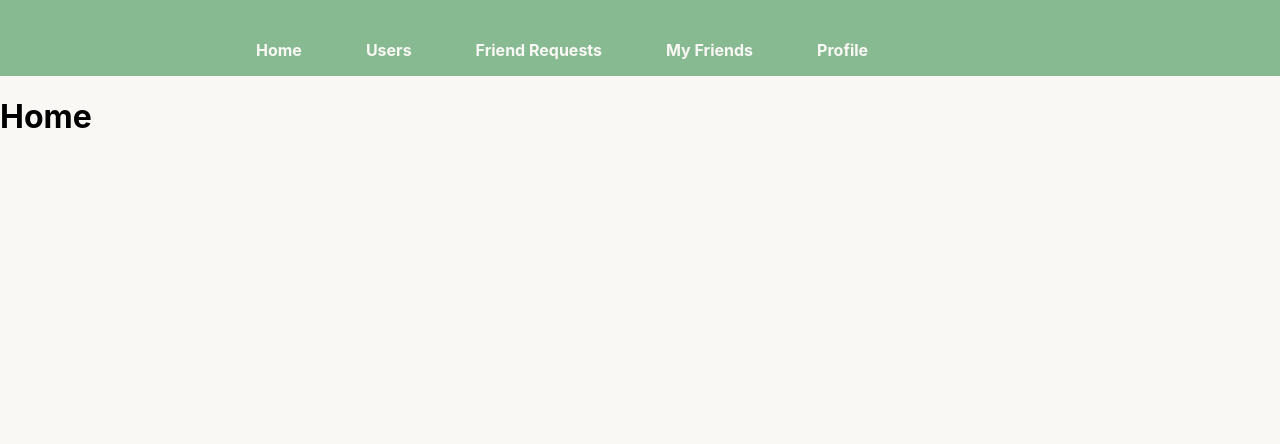
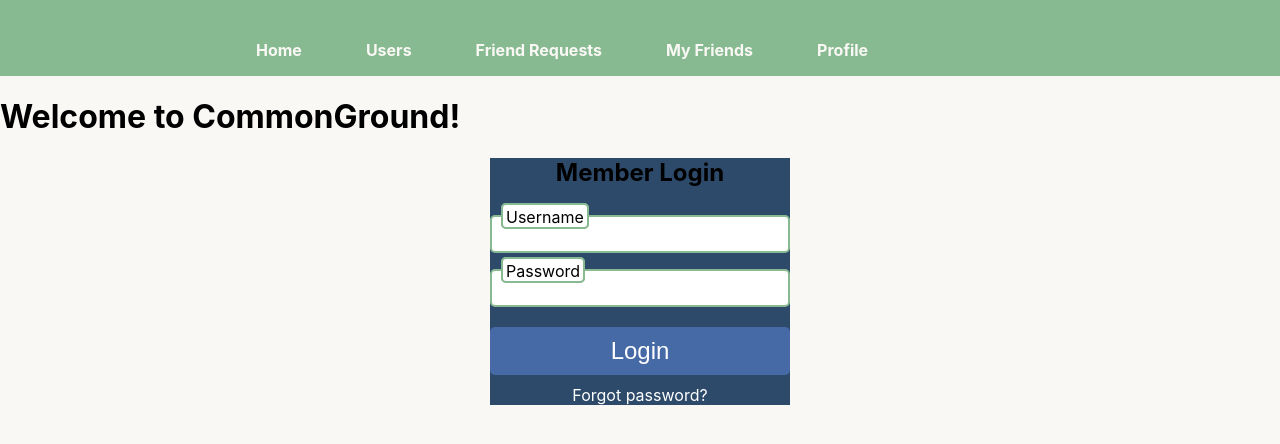
Before and after one commit to iss6518/commnGroundIccha, a React (Create React App) app: page / in a window 1280 px wide. Shown: the top 444 px of the page. Built offline with nearby package versions, Linux system fonts and the light colour scheme.

Commit message:
Adding LogIn Box Component

```diff
--- a/src/App.css
+++ b/src/App.css
@@ -239,35 +239,57 @@ nav a:focus {
   cursor: not-allowed;
 }
 
-.profile-container {
-  font-family: 'Arial', sans-serif;
-  color: #333;
-  max-width: 800px;
-  margin: 20px auto;
-  padding: 20px;
-  background-color: #f7f7f7;
-  border-radius: 8px;
-  box-shadow: 0 0 10px rgba(0, 0, 0, 0.1);
+
+/* Styling Login Box */
+.login-container {
+  background-color: #2d4a6a;
+  max-width: 300px;
+  margin: auto; /* This centers the div */
+  text-align: center;
 }
 
-.profile-details p {
-  font-size: 16px;
-  line-height: 1.6;
+.input-group label {
+  display: block;
 }
 
-.profile-details strong {
-  color: #2a2a2a;
+.input-group input {
+  width: 100%;
+  padding: 8px;
+  margin: 8px 0;
 }
 
-.profile-image {
-  text-align: center;
-  margin-bottom: 20px;
+.actions {
+  margin-top: 20px;
 }
 
-.profile-image img {
-  width: 150px;
-  height: 150px;
-  border-radius: 50%;
-  border: 3px solid #333;
-  object-fit: cover;
+.actions button {
+  width: 100%;
+  padding: 10px;
+  background-color: #466aa5;
+  border: none;
+  color: white;
+  cursor: pointer;
 }
+
+.actions .links {
+  margin-top: 10px;
+}
+
+.actions .links a {
+  color: white;
+  text-decoration: none;
+}
+
+.welcome-container {
+  display: flex;
+  flex-direction: column;
+  align-items: center;
+  justify-content: center;
+  height: 100vh;
+  text-align: center;
+}
+
+
+.login-container {
+  margin-top: 20px;
+}
--- a/src/App.js
+++ b/src/App.js
@@ -20,13 +20,20 @@ import Friends from './Components/Friends';
 import FriendReqs from './Components/FriendReqs';
 import Users from './Components/Users';
 import Login from './Components/LogIn';
+import LoginBox from './Components/LoginBox.jsx';
 
 function App() {
   return (
     <BrowserRouter>
     <Navbar />
     <Routes>
-      <Route path ="" element={<h1>Home</h1>} />
+    <Route path="/" element={
+          <>
+            <h1>Welcome to CommonGround!</h1>
+            <LoginBox />
+          </>
+        } />
+
       <Route path="login" element={<Login />} />
       <Route path ="friendRequests" element={<FriendReqs/>} />
       <Route path ="friends" element={<Friends/>} />
--- /dev/null
+++ b/src/Components/LoginBox.jsx
@@ -0,0 +1,30 @@
+import React from 'react';
+
+
+function LoginBox() {
+    return (
+      <div className="login-container">
+        <h2>Member Login</h2>
+        <form>
+          <div className="input-group">
+            <label htmlFor="username">Username</label>
+            <input type="text" id="username" />
+          </div>
+          <div className="input-group">
+            <label htmlFor="password">Password</label>
+            <input type="password" id="password" />
+          </div>
+          <div className="actions">
+            <button type="submit">Login</button>
+            <div className="links">
+              <a href="#">Forgot password?</a>
+            </div>
+          </div>
+        </form>
+      </div>
+    );
+  }
+
+
+
+export default LoginBox;
```
